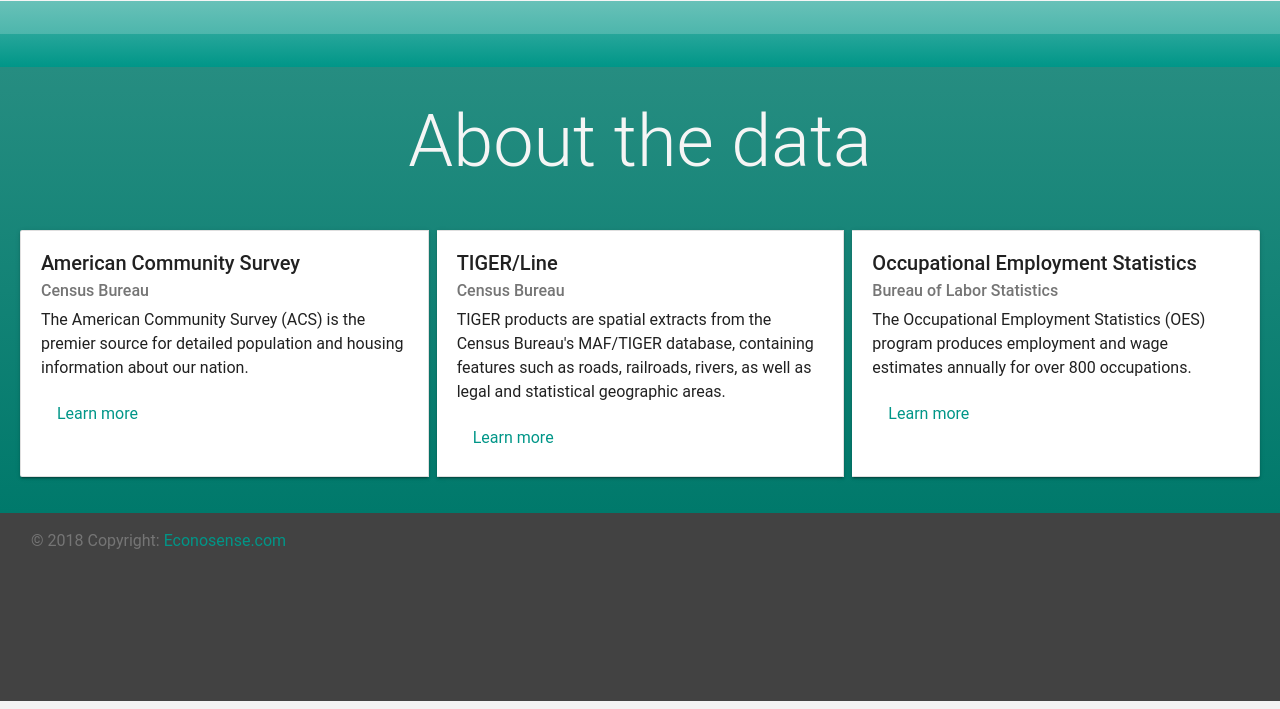
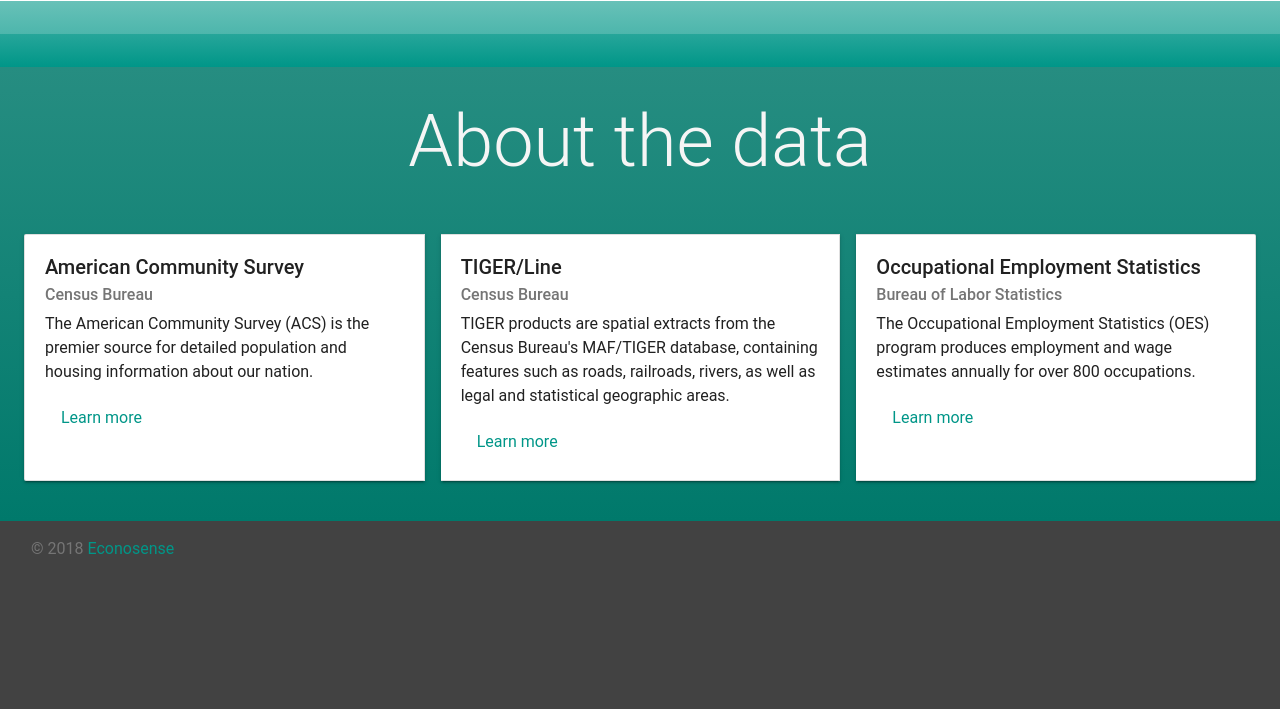
Before and after one commit to rykroon/econosense, a Django app: page / in a window 1280 px wide. Shown: the part 408-1117 px from the top of the page. Run offline with Django 3.2, Linux system fonts and the light colour scheme; some libraries are stand-ins or nearby versions.

Commit message:
minor front end changes

```diff
--- a/econosense/main/templates/home.html
+++ b/econosense/main/templates/home.html
@@ -1,7 +1,7 @@
 {% extends "base.html" %}
 
 {% block content %}
-<div class='row p-5 bg-gradient-light'>
+<div class='row p-5'>
   <div class='col-12'>
     <h1 class='display-1 text-center'>Econosense</h1>
     <p class='lead text-center m-5'>Educate yourself on your economic environment.</p>
@@ -44,7 +44,7 @@
     <div class='row py-3'>
       <div class='card-group'>
       <!-- <div class="col-md-4 my-3"> -->
-        <div class="card m-1">
+        <div class="card m-2">
           <div class="card-body">
             <h5 class="card-title">American Community Survey</h5>
             <h6 class="card-subtitle mb-2 text-muted">Census Bureau</h6>
@@ -55,7 +55,7 @@
       <!-- </div> -->
 
       <!-- <div class="col-md-4 my-3"> -->
-        <div class="card m-1">
+        <div class="card m-2">
           <div class="card-body">
             <h5 class="card-title">TIGER/Line</h5>
             <h6 class="card-subtitle mb-2 text-muted">Census Bureau</h6>
@@ -67,7 +67,7 @@
       <!-- </div> -->
 
       <!-- <div class="col-md-4 my-3"> -->
-        <div class="card m-1">
+        <div class="card m-2">
           <div class="card-body">
             <h5 class="card-title">Occupational Employment Statistics</h5>
             <h6 class="card-subtitle mb-2 text-muted">Bureau of Labor Statistics</h6>
--- a/econosense/templates/footer.html
+++ b/econosense/templates/footer.html
@@ -2,9 +2,8 @@
 <!-- <footer class="footer h-25 bg-dark sticky-bottom"> -->
 
   <div class='row h-25 p-3 bg-dark text-light'>
-    <div class='col-12'>
-      <span class='text-muted'> © 2018 Copyright: <a href="">Econosense.com </a></span>
-
+    <div class='col-12 align-bottom'>
+      <span class='text-muted align-bottom'> © {% now "Y" %} <a href="">Econosense</a></span>
     </div>
   </div>
 
```
